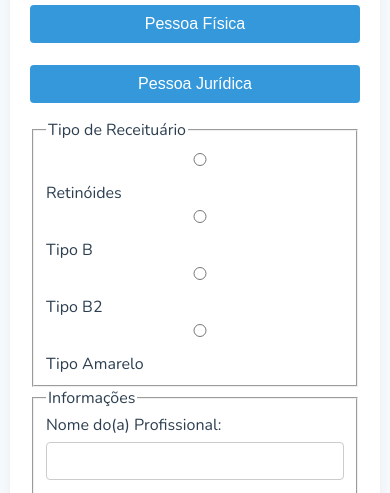
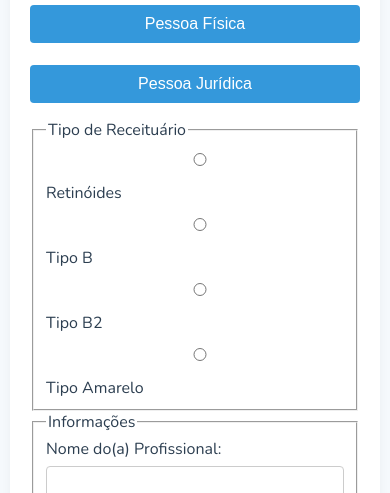
Before and after one commit to Diretorespecial/test-graficaggs-2, a plain HTML site: page GraficaGGS 2/Formulario.html in a window 390 px wide. Shown: the part 603-1096 px from the top of the page. Drawn offline with nearby package versions, Linux system fonts and the light colour scheme.

Commit message:
Update main.css

```diff
--- a/GraficaGGS 2/css/main.css
+++ b/GraficaGGS 2/css/main.css
@@ -144,4 +144,12 @@ button:hover {
   #avisos {
     height: auto;
   }
+  .radioDiv {
+  display: flex;
+  flex-direction: column; /* mantém os radios empilhados */
+  gap: 8px; /* espaçamento entre eles */
+  padding: 0;
+  margin: 0;
 }
+
+}
```
